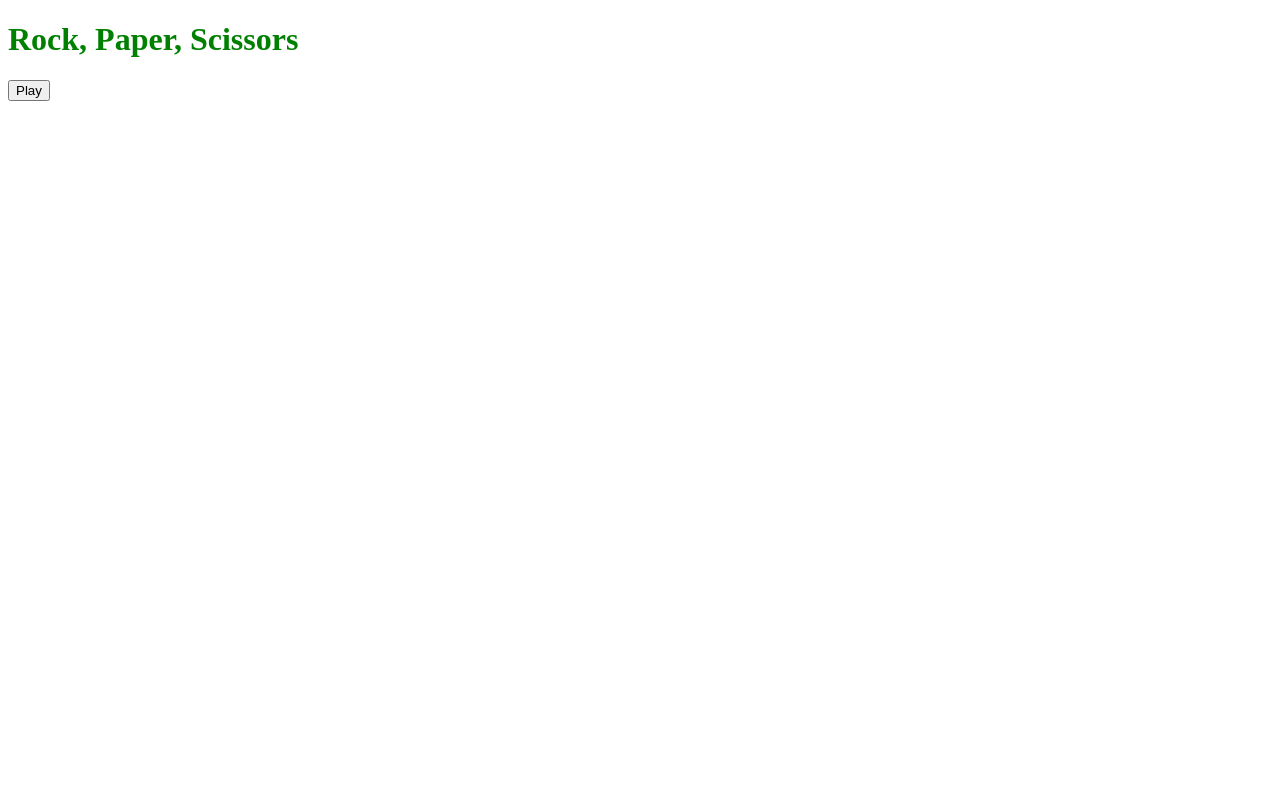
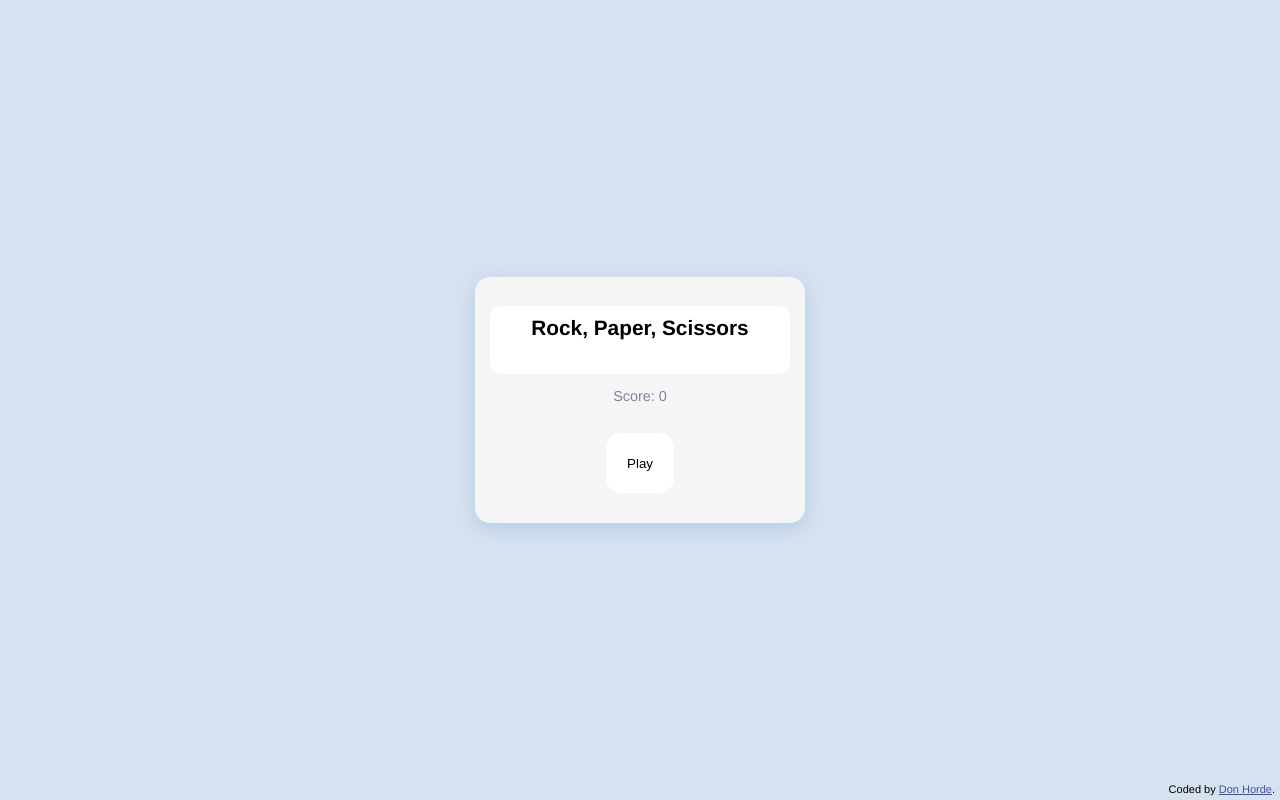
Before and after one commit to donhorde/odin-rock-paper-scissors, a plain HTML site: page index.html in a window 1280 px wide. Drawn offline with Linux system fonts and the light colour scheme.

Commit message:
add visual styles, adjust text behavior

```diff
--- a/index.html
+++ b/index.html
@@ -7,8 +7,16 @@
   </head>
 
   <body>
-    <h1 class="text">Rock, Paper, Scissors</h1>
-    <button class="play">Play</button>
+    <div class="main-box">
+      <h1 class="text">Rock, Paper, Scissors</h1>
+      <p class="score">Score: 0</h1>
+      <div class="keys">
+        <button class="play">Play</button>
+      </div>
+    </div>
+    <div class="attribution">
+      Coded by <a href="https://github.com/donhorde">Don Horde</a>.
+    </div>
     <script src="script.js"></script>
   </body>
 </html>
--- a/script.js
+++ b/script.js
@@ -22,18 +22,23 @@ const getComputerChoice = () => {
     return result;
 }
 
+const capitalize = string => {
+    let newString = string.toLowerCase();
+    newString = newString.replace(newString[0], newString[0].toUpperCase());
+    return newString;
+}
+
 function playRound(playerSelection, computerSelection){
-    let result = "";
     let userInput = prompt("Rock, Paper, Scissors?");
     playerSelection = userInput.toLowerCase();
     computerSelection = getComputerChoice();
     const announce = x => {
         if (x === "draw") {
-            documentText.innerHTML = (`It's a draw! You both chose ${playerSelection}`);
+            documentText.innerHTML = (`It's a draw!<br>You both chose ${playerSelection}.`);
         } else if (x === "lose") {
-            documentText.innerHTML = (`You lose! You chose ${playerSelection}, PC chose ${computerSelection}`);
+            documentText.innerHTML = (`You lose!<br>${capitalize(computerSelection)} beats ${playerSelection}.`);
         } else if (x === "win") {
-            documentText.innerHTML = (`You win! You chose ${playerSelection}, PC chose ${computerSelection}`);
+            documentText.innerHTML = (`You win!<br>${capitalize(playerSelection)} beats ${computerSelection}.`);
         } else {
             documentText.innerHTML = ("You must choose paper, rock, or scissors.");
         }
--- a/style.css
+++ b/style.css
@@ -1,3 +1,78 @@
+body {
+    height: 100vh;
+    display: flex;
+    justify-content: center;
+    align-items: center;
+    font-family: 'Outfit', Helvetica, Arial, sans-serif;
+    text-align: center;
+    margin: 0;
+    background-color: hsl(212, 45%, 89%);
+}
 h1 {
-    color: green;
+    font-weight: 700;
+    font-size: 1.3em;
 }
+p {
+    font-size: 0.9em;
+    font-weight: 400;
+    color: hsl(220, 15%, 55%);
+}
+button {
+    background-color: white;
+    border-radius: 15px;
+    border-style: none;
+}
+
+button:hover {
+    box-shadow: 0px 2px 2px 0px hsl(212, 45%, 80%);
+}
+
+.main-box {
+    background-color: whitesmoke;
+    width: 300px;
+    padding: 15px;
+    border-radius: 15px;
+    box-shadow: 0px 5px 20px 0px hsl(212, 45%, 80%);
+}
+.text {
+    background-color: white;
+    width: 100%;
+    min-height: 3rem;
+    padding: 10px 0;
+    border-radius: 10px;
+    overflow: hidden;
+}
+.keys {
+    padding: 15px 0px;
+    display: grid;
+    grid-template-columns: repeat(3, 67.5px [col-start]);
+    grid-template-rows: repeat(1, 60px [col-start]);
+    column-gap: 10px;
+    row-gap: 10px;
+    justify-content: center;
+}
+
+.play {
+    grid-column: 2 / 3;
+}
+/*
+#bt_equals {
+    grid-column: span 2;
+}
+ */
+.attribution {
+    position: absolute;
+    bottom: 5px;
+    right: 5px;
+    font-size: 11px;
+}
+.attribution a {
+    color: hsl(228, 45%, 44%);
+}
+#display {
+    text-align: right;
+    font-size: 2em;
+    padding: 10px 15px;
+    margin: 0px;
+    max-width: 270px;
+}
```
